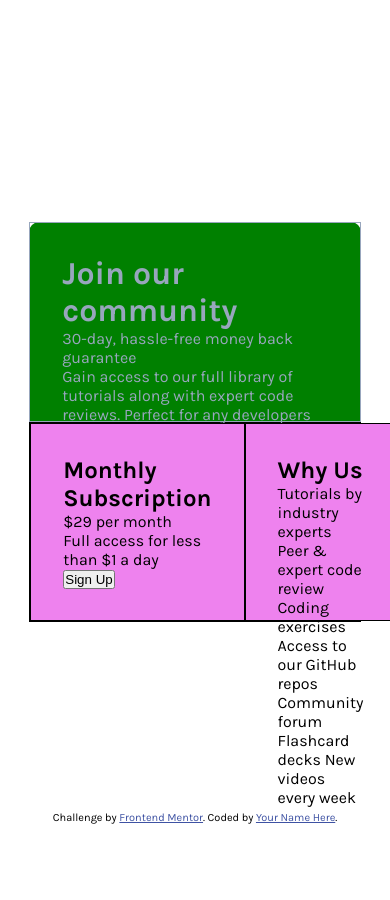
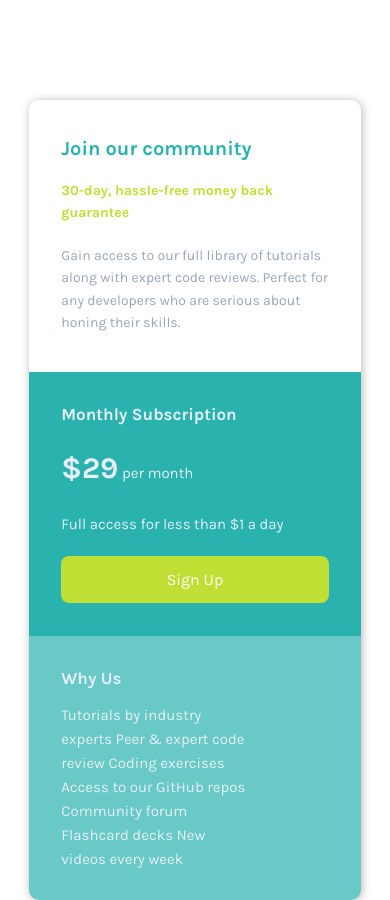
Before and after one commit to Yinkajay/Price-Grid-Component, a plain HTML site: page index.html in a window 390 px wide. Shown: the top 900 px of the page. Before the commit the page ends 844 px from the top, so only its background shows below. Drawn offline with Linux system fonts and the light colour scheme.

Commit message:
Fully Responsive

```diff
--- a/index.html
+++ b/index.html
@@ -21,7 +21,7 @@
     <div class="card">
       <div class="top">
         <h1>Join our community</h1>
-        <p class="green text">30-day, hassle-free money back guarantee</p>
+        <p class="green-text">30-day, hassle-free money back guarantee</p>
 
         <p class="main-paragraph">Gain access to our full library of tutorials along with expert code reviews.
           Perfect for any developers who are serious about honing their skills.</p>
@@ -31,7 +31,7 @@
         <div class="pricing">
           <h2>Monthly Subscription</h2>
 
-          <p><span class="dollar symbol">&dollar;</span>29 per month</p>
+          <p><span class="dollar-price">&dollar;29</span> per month</p>
 
           <p>Full access for less than &dollar;1 a day</p>
 
--- a/styles.css
+++ b/styles.css
@@ -17,72 +17,283 @@ body {
     justify-content: center;
     align-items: center;
     font-family: 'Karla', sans-serif;
+    color: white;
+
 }
 
-main{
+main {
     width: 40rem;
     max-width: 85%;
+    margin: 50px 0;
 }
 
-.card{
-    /* display: flex; */
-    height: 25rem;
-    background-color: green;
+
+/* General Card Styles */
+.card {
+    height: 30rem;
     border-radius: 10px;
-    /* padding: 2rem; */
+    box-shadow: 1px 1px 10px rgba(0, 0, 0, 0.289);
 }
 
-.top{
+/* Card Top Styles */
+.top {
     height: 50%;
     color: var(--greyish-blue);
-    border: 1px solid;
+    /* border: 1px solid; */
     padding: 2rem;
 }
 
-.bottom{
+h1 {
+    font-weight: 700;
+    color: var(--cyan);
+    padding: 5px 0 10px;
+}
+
+.green-text {
+    color: var(--bright-yellow);
+    margin: 20px 0;
+    font-weight: 700;
+}
+
+.main-paragraph {
+    margin: 30px 0;
+}
+
+/* Card Bottom Styles */
+.bottom {
     display: flex;
     align-items: center;
     height: 50%;
-    border: 1px solid black;
+    color: var(--light-gray);
 }
 
-.pricing{
+.bottom p {
+    font-size: 15px;
+}
+
+h2 {
+    font-size: 20px;
+    font-weight: 700;
+    margin: 0px 0 15px;
+}
+
+/* Pricing Styles */
+.pricing {
     flex-basis: 50%;
-background-color: violet;
+    background-color: var(--cyan);
     height: 100%;
     padding: 2rem;
-border: 1px solid black;
+    border-radius: 0 0 0 10px;
 }
-.description{
+
+.dollar-price {
+    font-size: 30px;
+    font-weight: 700;
+}
+
+.pricing p {
+    margin: 20px 0;
+}
+
+button {
+    font-size: 16px;
+    padding: 14px;
+    border-radius: 8px;
+    font-family: inherit;
+    color: white;
+    border: none;
+    background-color: var(--bright-yellow);
+    width: 100%;
+}
+
+button:focus {
+    outline: none;
+}
+
+button:hover {
+    opacity: 0.85;
+    cursor: pointer;
+}
+
+/* Description Styles */
+.description {
     flex-basis: 50%;
-background-color: violet;
+    background-color: hsla(179, 62%, 43%, 0.7);
     height: 100%;
     padding: 2rem;
-border: 1px solid black;
+    border-radius: 0 0 10px 0;
 }
 
-.button{
-
+.description p {
+    margin: 10px 0;
+    padding: 0 70px 0 0;
 }
 
+/* Footer Styles */
+footer {
+    position: absolute;
+    bottom: 20px;
+    color: black;
+}
 
+.attribution {
+    font-size: 11px;
+    text-align: center;
+}
 
+.attribution a {
+    color: hsl(228, 45%, 44%);
+}
 
+@media (min-width: 500px) and (max-width: 700px) {
+    h2{
+        font-size: 18px;
+    }
+    p {
+        font-size: 14px;
+    }
 
+    .pricing {
+        padding: 1.2rem;
+        border-radius: 0 0 0 10px;
+    }
 
+    .dollar-price {
+        font-size: 30px;
+        font-weight: 700;
+    }
 
+    .pricing p {
+        margin: 15px 0;
+    }
+    .description {
+        padding: 1.2rem;
+        border-radius: 0 0 10px 0;
+    }
 
+    .description p {
+        margin: 10px 0;
+        padding: 0 35px 0 0;
+    }
+}
 
+@media (max-width: 500px) {
+    body {
+        position: relative;
+        min-height: 100vh;
+        display: flex;
+        justify-content: center;
+        align-items: center;
+        font-family: 'Karla', sans-serif;
+        color: white;
+    }
 
+    p {
+        line-height: 1.6;
+        font-size: 14px;
+    }
 
+    main {
+        margin: 100px 0;
+    }
 
+    /* General Card Styles */
+    .card {
+        height: 50rem;
+        /* border-radius: 10px; */
+        box-shadow: 1px 1px 10px rgba(0, 0, 0, 0.289);
+    }
 
+    /* Card Top Styles */
+    .top {
+        height: 34%;
+        color: var(--greyish-blue);
+        /* border: 1px solid; */
+        padding: 2rem;
+    }
 
+    h1 {
+        font-size: 20px;
+        font-weight: 700;
+        color: var(--cyan);
+        padding: 5px 0 10px;
+    }
 
+    .green-text {
+        color: var(--bright-yellow);
+        margin: 10px 0;
+        font-weight: 700;
+    }
 
+    .main-paragraph {
+        margin: 20px 0 20px;
+    }
 
+    /* Card Bottom Styles */
+    .bottom {
+        display: flex;
+        flex-direction: column;
+        align-items: center;
+        height: 66%;
+        color: var(--light-gray);
+    }
 
+    .bottom p {
+        font-size: 15px;
+    }
 
+    h2 {
+        font-size: 17px;
+        font-weight: 700;
+        margin: 0px 0 15px;
+    }
+
+    /* Pricing Styles */
+    .pricing {
+        width: 100%;
+        background-color: var(--cyan);
+        height: 50%;
+        padding: 2rem;
+        border-radius: 0;
+    }
+
+    .pricing p {
+        margin: 20px 0;
+    }
+
+    button {
+        font-size: 16px;
+        padding: 14px;
+        border-radius: 8px;
+        font-family: inherit;
+        color: white;
+        border: none;
+        background-color: var(--bright-yellow);
+        width: 100%;
+    }
+
+    button:focus {
+        outline: none;
+    }
+
+    button:hover {
+        opacity: 0.85;
+        cursor: pointer;
+    }
+
+    /* Description Styles */
+    .description {
+        width: 100%;
+        background-color: hsla(179, 62%, 43%, 0.7);
+        height: 50%;
+        padding: 2rem;
+        border-radius: 0 0 10px 10px;
+    }
+
+    .description p {
+        margin: 10px 0;
+        padding: 0 80px 0 0;
+    }
 
     /* Footer Styles */
     footer {
@@ -98,3 +309,68 @@ footer {
     .attribution a {
         color: hsl(228, 45%, 44%);
     }
+}
+
+@media (max-width:300px){
+    .top{
+        padding: 1.4rem;
+    }
+    p{
+        font-size: 13px;
+    }
+    .green-text {
+        color: var(--bright-yellow);
+        margin: 10px 0;
+        font-weight: 700;
+    }
+
+    .main-paragraph {
+        margin: 10px 0;
+    }
+        /* Pricing Styles */
+        .pricing {
+            width: 100%;
+            background-color: var(--cyan);
+            height: 50%;
+            padding: 1.4rem;
+            border-radius: 0;
+        }
+
+        .pricing p {
+            margin: 10px 0;
+        }
+
+        button {
+            font-size: 16px;
+            padding: 8px;
+            border-radius: 8px;
+            font-family: inherit;
+            color: white;
+            border: none;
+            background-color: var(--bright-yellow);
+            width: 100%;
+        }
+
+        button:focus {
+            outline: none;
+        }
+
+        button:hover {
+            opacity: 0.85;
+            cursor: pointer;
+        }
+
+        /* Description Styles */
+        .description {
+            width: 100%;
+            background-color: hsla(179, 62%, 43%, 0.7);
+            height: 50%;
+            padding: 1.4rem;
+            border-radius: 0 0 10px 10px;
+        }
+
+        .description p {
+            margin: 10px 0;
+            padding: 0 40px 0 0;
+        }
+}
```
Lines whose indentation alone changed are shown as unchanged.
